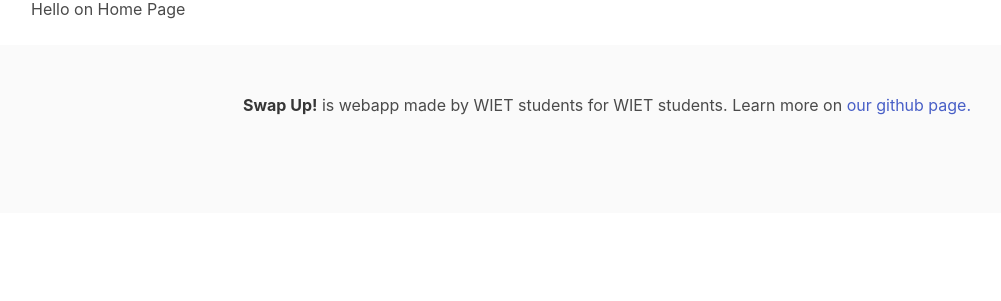
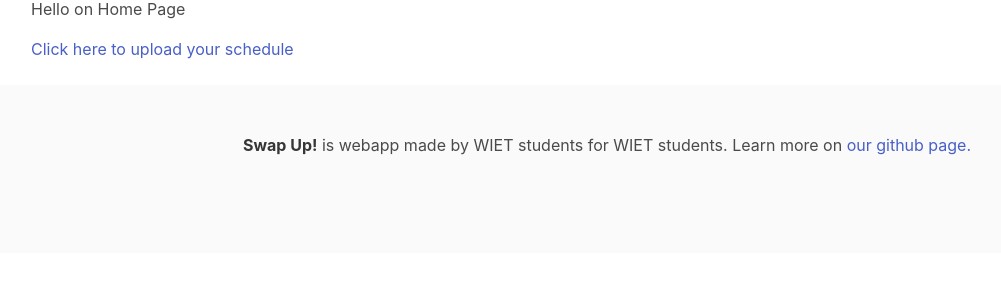
Before and after one commit to wsrtka/SwapUp, a Django app: page / in a window 1280 px wide. Shown: the part 55-356 px from the top of the page, without its empty margins (33-1034 px from the left). Run offline with Django 3.2, Linux system fonts and the light colour scheme.

Commit message:
Upload a file

```diff
--- a/swap_up/exchange/models.py
+++ b/swap_up/exchange/models.py
@@ -1,5 +1,6 @@
 from django.db import models
 from django.contrib.auth.models import User
+from django.utils import timezone
 
 
 class Subject(models.Model):
--- a/swap_up/exchange/templates/base.html
+++ b/swap_up/exchange/templates/base.html
@@ -47,6 +47,9 @@
           <hr class="navbar-divider">
           <a class="navbar-item">
             Account
+          </a>
+          <a class="navbar-item">
+            Upload
           </a>
         </div>
       </div>
--- a/swap_up/exchange/templates/exchange/index.html
+++ b/swap_up/exchange/templates/exchange/index.html
@@ -3,5 +3,7 @@
 {% block content %}
 
 <p> Hello on Home Page </p>
+<a href="{% url 'upload-shedule' %}">Click here to upload your schedule</a>
+
 
 {% endblock %}
--- a/swap_up/exchange/urls.py
+++ b/swap_up/exchange/urls.py
@@ -2,5 +2,6 @@ from django.urls import path
 from . import views
 
 urlpatterns = [
-    path('', views.home, name='user-home')
+    path('', views.home, name='user-home'),
+    path('upload_shedule', views.upload_shedule, name='upload-shedule')
 ]
--- a/swap_up/exchange/views.py
+++ b/swap_up/exchange/views.py
@@ -2,6 +2,16 @@ from django.shortcuts import render
 # from django.template import loader
 from django.views.generic import View
 from django.views import generic
+from django.utils import timezone
+
+from django.http import HttpResponseRedirect
+
+
+from .forms import UploadFileForm
+
+
+# Imaginary function to handle an uploaded file.
+"""from somewhere import handle_uploaded_file"""
 
 
 # Create your views here.
@@ -14,6 +24,26 @@ class IndexView(generic.TemplateView):
 def home(request):
     return render(request, 'exchange/index.html')
 
+
+def upload_shedule(request):
+    if request.method == 'POST':
+        form = UploadFileForm(request.POST, request.FILES)
+        print(form.is_valid())
+        if form.is_valid():
+            #handle_uploaded_file(request.FILES['file'])
+            """
+            def handle_uploaded_file(f):
+                #przykładowa funkcja handle_uploaded_file
+                with open('some/file/name.txt', 'wb+') as destination:
+                    for chunk in f.chunks():
+                        destination.write(chunk)
+            """
+
+            return HttpResponseRedirect('/exchange/')
+    else:
+        form = UploadFileForm()
+    return render(request, 'exchange/upload_shedule.html', {'form': form})
+
 def register():
     return render(request, 'exchange/index.html')
 
```
